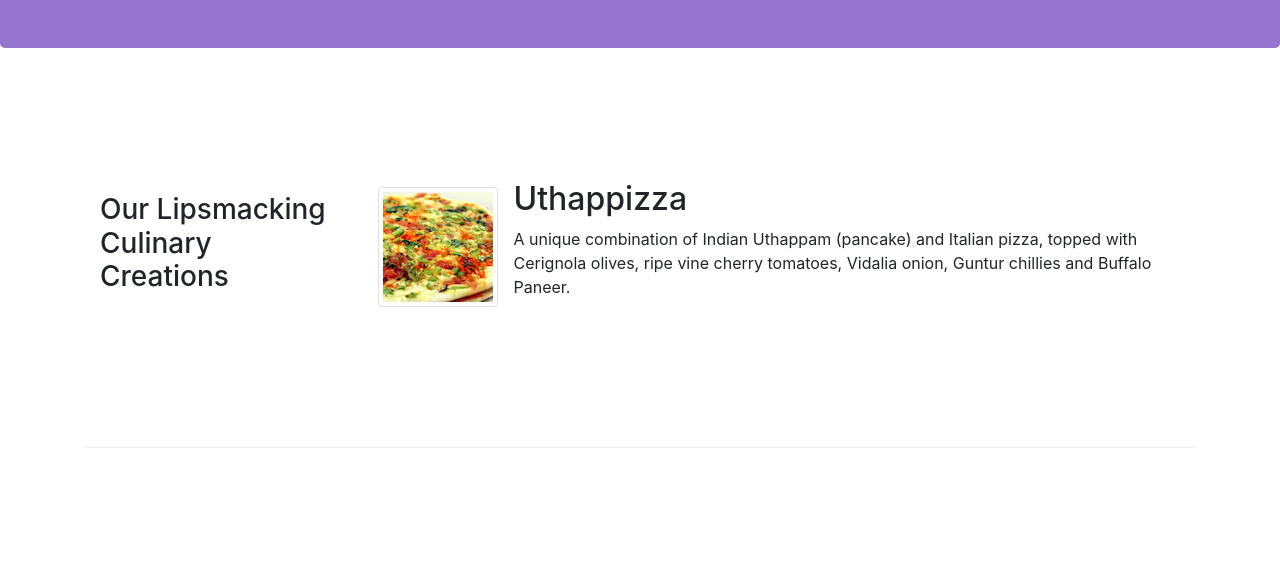
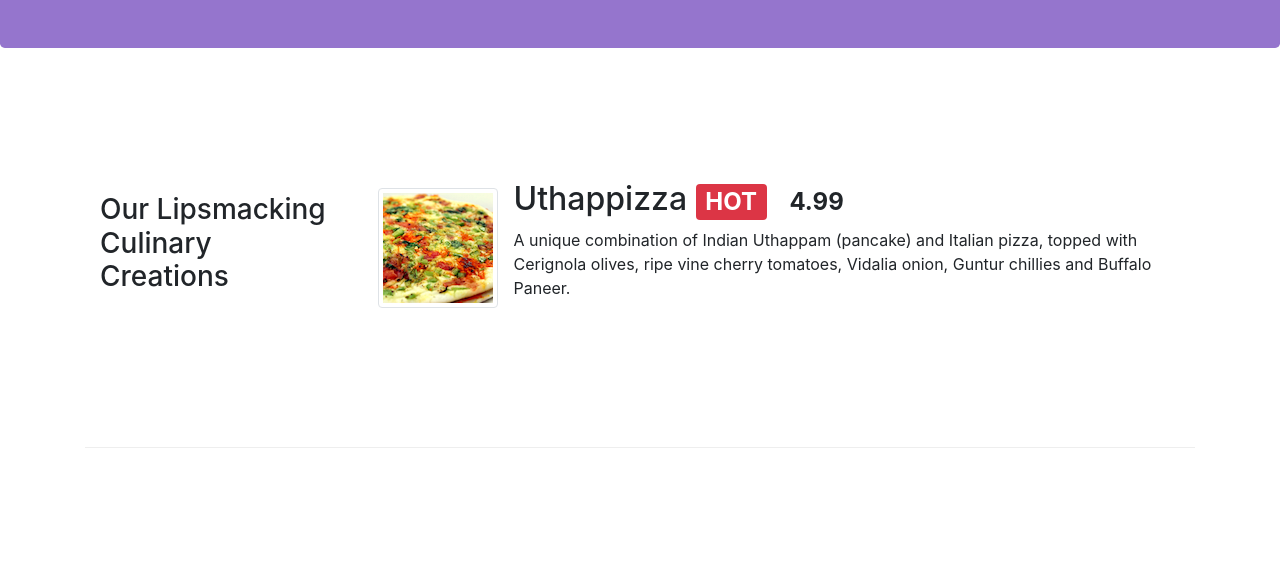
Before and after one commit to StephenVarela/Intro_to_bootstrap, a website: page index.html in a window 1280 px wide. Shown: the part 215-792 px from the top of the page. Drawn offline with nearby package versions, Linux system fonts and the light colour scheme.

Commit message:
adding badges to alert users

```diff
--- a/index.html
+++ b/index.html
@@ -58,7 +58,10 @@
                 <img class="d-flex mr-3 img-thumbnail align-self-center"
                   src="img/uthappizza.png" alt="uthapizza">
                   <div class="media-body">
-                    <h2 class="mt-0">Uthappizza</h2>
+                    <h2 class="mt-0">Uthappizza
+                      <span class="badge badge-danger">HOT</span>
+                      <span class="badge badge-pill badge-default">4.99</span>
+                    </h2>
                     <p class="hidden-xs-down">A unique combination of Indian Uthappam (pancake) and Italian pizza, topped with Cerignola olives, ripe vine cherry tomatoes, Vidalia onion, Guntur chillies and Buffalo Paneer.</p>
                   </div>
               </div>
```
